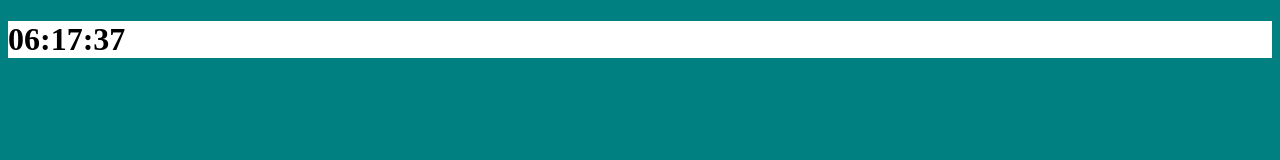
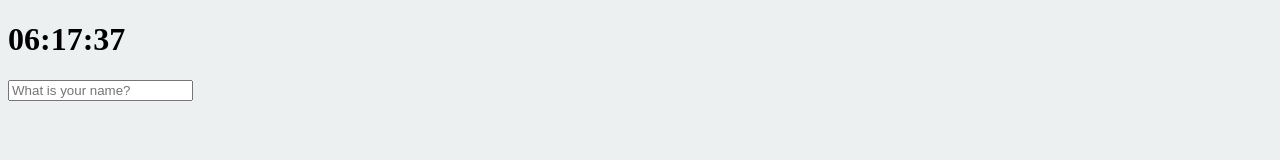
Before and after one commit to wookkl/momonton, a plain HTML site: page index.html in a window 1280 px wide. Drawn offline with Linux system fonts and the light colour scheme.

Commit message:
Saving the User Name

```diff
--- /dev/null
+++ b/greeting.js
@@ -0,0 +1,37 @@
+const form = document.querySelector(".js-form"),
+  input = form.querySelector("input"),
+  greeting = document.querySelector(".js-greetings");
+const USER_LS = "currentUser",
+  SHOWING_ON = "showing";
+function saveName(text) {
+  localStorage.setItem(USER_LS, text);
+}
+function handleSubmit(event) {
+  event.preventDefault();
+  const currentValue = input.value;
+  paintGreeting(currentValue);
+  saveName(currentValue);
+}
+function askForName() {
+  form.classList.add(SHOWING_ON);
+  form.addEventListener("submit", handleSubmit);
+}
+
+function paintGreeting(text) {
+  form.classList.remove(SHOWING_ON);
+  greeting.classList.add(SHOWING_ON);
+  greeting.innerText = `Hello ${text}`;
+}
+function loadName() {
+  const currentUser = localStorage.getItem(USER_LS);
+  console.log(currentUser);
+  if (currentUser === null) {
+    askForName();
+  } else {
+    paintGreeting(currentUser);
+  }
+}
+function init() {
+  loadName();
+}
+init();
--- a/index.css
+++ b/index.css
@@ -1,6 +1,12 @@
 body {
-  background-color: teal;
+  background-color: #ecf0f1;
 }
-h1 {
-  background-color: white;
+
+.form,
+.greetings {
+  display: none;
 }
+
+.showing {
+  display: block;
+}
--- a/index.html
+++ b/index.html
@@ -10,6 +10,12 @@
     <div class="js-clock">
       <h1 class="js-title">00:00</h1>
     </div>
+    <form class="js-form form">
+      <input type="text" placeholder="What is your name?" />
+    </form>
+    <h4 class="js-greetings greetings"></h4>
+
     <script src="clock.js"></script>
+    <script src="greeting.js"></script>
   </body>
 </html>
```
